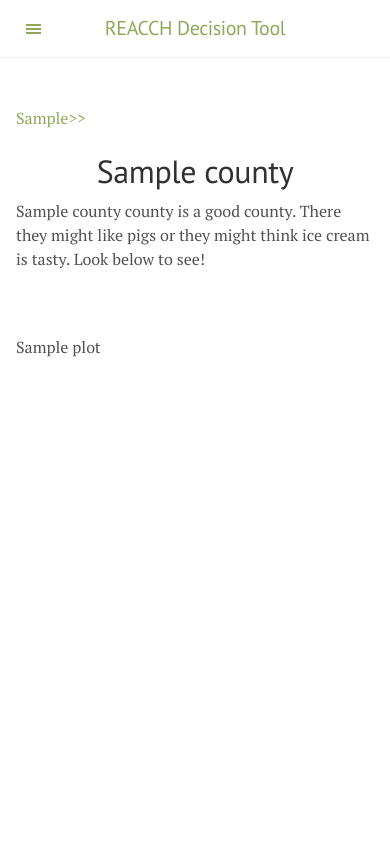
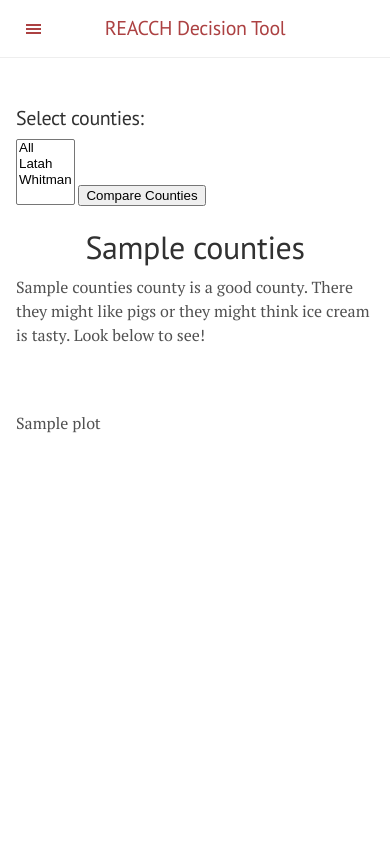
Before and after one commit to mt-digital/decision_tool, a Flask app: template templates/county_plot.html in a window 390 px wide. Run offline with Flask 2, Linux system fonts and the light colour scheme; the template is opened without the code that fills it: values that come from a table or form of the project are taken from there, most other values are stand-ins (such as "Sample title", 1, 10 or a date in 2020); some libraries are stand-ins or nearby versions.

Commit message:
app working well, half responsive with lanyon, need to standardize view of graphs across devices

```diff
--- a/app.py
+++ b/app.py
@@ -1,3 +1,5 @@
+#!/usr/local/bin/python
+
 """
 Web app to
 """
@@ -6,11 +8,14 @@ import matplotlib.pyplot as plt
 import numpy as np
 import pandas as pd
 
-
 from flask import Flask, request, render_template
+from flask.ext.wtf import Form
+from wtforms import StringField, SelectField, SelectMultipleField, SubmitField
 from StringIO import StringIO
 
 app = Flask(__name__)
+
+app.secret_key = 'hard to guess string'
 
 SURVEY_DATA = pd.read_csv("fake_2cnty_2q.csv")
 
@@ -25,7 +30,7 @@ def hello():
 QUESTIONS = ["Pigs Rule!", "I like ice cream"]
 
 
-@app.route('/results', methods=['GET'])
+@app.route('/results', methods=['GET', 'POST'])
 def show_results():
     """
     Show frequencies of responses to the questions.
@@ -37,28 +42,32 @@ def show_results():
     counties.sort()
     counties = ["All"] + list(counties.unique())
 
-    county = request.args['county'] if 'county' in req_keys else "All"
-    county_idx = counties.index(county)
+    form = CountyForm()
 
-    if county_idx == 0:
-        prev_county = None
-        next_county = counties[county_idx + 1]
-    elif county_idx == len(counties) - 1:
-        prev_county = counties[county_idx - 1]
-        next_county = None
+    if not form.name.data:
+        counties = ['All']
     else:
-        prev_county = counties[county_idx - 1]
-        next_county = counties[county_idx + 1]
+        counties = form.name.data
 
-    # this plots dictionary contains the question and the svg of the q's plot
-    question_plots = [{'question': q, 'plot': '<svg' +
+    question_plots = [{'question': q, 'plot': '<svg xmlns="http://www.w3.org/2000/svg" viewBox="0 0 512 512" ' +
                        # four unwanted lines before <svg>; strip them
-                       _make_bar_views(q, counties=[county]).split('<svg')[1]}
+                       _make_bar_views(q, counties=counties).split('<svg')[1]}
                       for q in QUESTIONS]
 
+
     return render_template("county_plot.html", question_plots=question_plots,
-                           county=county, next_county=next_county,
-                           prev_county=prev_county)
+                           counties=', '.join(counties), form=form)
+
+
+class CountyForm(Form):
+    """Dropdown, multi select form to pick counties to copmare"""
+
+    name = SelectMultipleField(u'County',
+                               choices=[('All', 'All'),
+                                        ('Latah', 'Latah'),
+                                        ('Whitman', 'Whitman')])
+
+    submit = SubmitField('Compare Counties')
 
 
 def _make_bar_views(question, counties=["All"]):
@@ -74,9 +83,11 @@ def _make_bar_views(question, counties=["All"]):
     agg_all = q_df.groupby('response').agg({'frequency': np.mean})
 
     # aggregate (mean of frequencies) over selected counties if any
-    if counties != "All":
-        agg = q_df[q_df.county.isin(counties)].groupby('response')\
-                                              .agg({'frequency': np.mean})
+    print counties
+
+    # if counties != ["All"]:
+    agg = q_df[q_df.county.isin(counties)].groupby('response')\
+                                          .agg({'frequency': np.mean})
 
     # put responses in the right order TODO make general for any response set
 
--- a/templates/base.html
+++ b/templates/base.html
@@ -25,11 +25,12 @@
 
   <!-- RSS -->
   <link rel="alternate" type="application/rss+xml" title="RSS" href="/atom.xml">
+  <script src="//ajax.googleapis.com/ajax/libs/jquery/1.2.6/jquery.min.js"></script>
 </head>
 <style>
 svg {
     display: block;
-    margin-left: -10%;
+    margin: -10%;
 }
 </style>
 <title>
@@ -37,12 +38,7 @@ svg {
 </title>
 </head>
 
-<!--<body>-->
-  <body class="theme-base-0b">
-<!--<h1>-->
-    <!--Welcome.-->
-<!--</h1>-->
-
+  <body class="theme-base-08">
 
     <!-- Target for toggling the sidebar `.sidebar-checkbox` is for regular
      styles, `#sidebar-checkbox` for behavior. -->
@@ -84,8 +80,6 @@ svg {
 
       <div class="container content">
         <p><head>
-<script src="//ajax.googleapis.com/ajax/libs/jquery/1.2.6/jquery.min.js"></script>
-<script src="add_counties.js"></script>
 </head></p>
 
 {% block content %}{% endblock %}
--- a/templates/county_plot.html
+++ b/templates/county_plot.html
@@ -1,29 +1,21 @@
 {% extends "base.html" %}
 {% block content %}
 
-<!--<div>-->
-{% if prev_county %}
-<!--<div style="text-align:left">-->
-    <a align=left href="/results?county={{ prev_county }}">
-        &lt;&lt;{{ prev_county }}
-    </a>
-<!--</div>-->
-{% endif %}
-
-{% if next_county %}
-<!--<div style="text-align:right">-->
-    <a align=right href="/results?county={{ next_county }}">
-        {{ next_county }}&gt;&gt;
-    </a>
-<!--</div>-->
-{% endif %}
-<!--</div>-->
+<h3>Select counties:
+<!--<input type="text" name="county" id="county" placeholder="Latah"-->
+<!--autocapitalize="words">-->
+<!--</input>-->
+</h3>
+<form method="POST">
+    {{ form.name() }}
+    {{ form.submit() }}   <!--<button id="Add">Run Counties</button>-->
+</form>
 
 
-<h1 align=center>{{ county }}</h1>
+<h1 align=center>{{ counties }}</h1>
 
 <p>
-  {{ county }} county is a good county. There they might like pigs or they might
+  {{ counties }} county is a good county. There they might like pigs or they might
   think ice cream is tasty. Look below to see!
 </p>
 
@@ -32,4 +24,6 @@
     {{ question_plot.plot|safe }}
 {% endfor %}
 
+<!--<script src="/static/select_counties.js"></script>-->
+
 {% endblock %}
```
Also changed, not shown: 1 other file.
